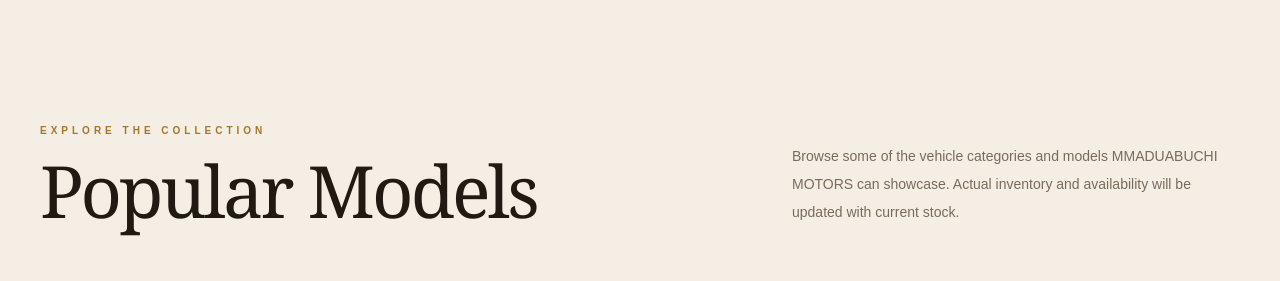
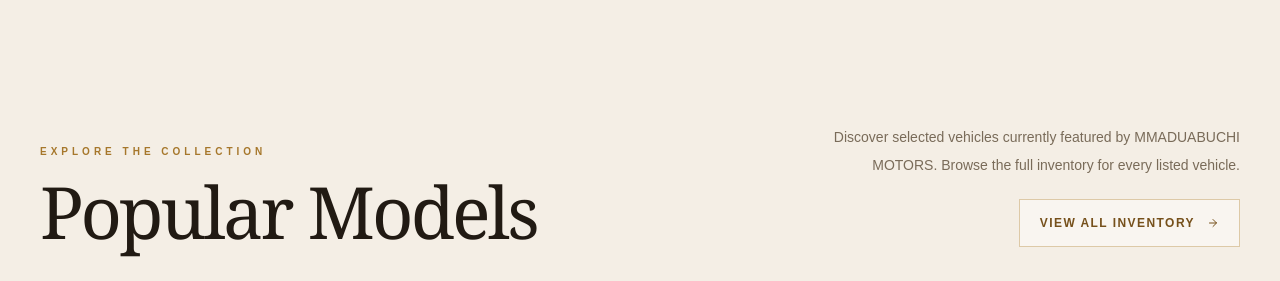
Before and after one commit to Semicrypt/mmaduabuchi-motors, a Next.js app: page / in a window 1280 px wide. Shown: the part 1440-1721 px from the top of the page. Built offline with nearby package versions, Linux system fonts and the light colour scheme; no server answers; the database is empty.

Commit message:
Limit homepage to featured vehicles

```diff
--- a/src/app/page.tsx
+++ b/src/app/page.tsx
@@ -265,6 +265,15 @@ export default function Home() {
       mounted = false;
     };
   }, []);
+
+  const featuredVehicles = vehicles.filter(
+    (vehicle) => vehicle.featured
+  );
+
+  const homepageVehicles =
+    featuredVehicles.length > 0
+      ? featuredVehicles.slice(0, 6)
+      : vehicles.slice(0, 6);
 
   return (
     <main className="w-full overflow-x-hidden bg-[#F6F0E6] text-[#211A13]">
@@ -713,11 +722,20 @@ export default function Home() {
               </h2>
             </div>
 
-            <p className="max-w-md text-sm leading-7 text-[#796B59]">
-              Browse some of the vehicle categories and models MMADUABUCHI
-              MOTORS can showcase. Actual inventory and availability will be
-              updated with current stock.
-            </p>
+            <div className="flex max-w-md flex-col items-start gap-5 lg:items-end">
+              <p className="text-sm leading-7 text-[#796B59] lg:text-right">
+                Discover selected vehicles currently featured by MMADUABUCHI
+                MOTORS. Browse the full inventory for every listed vehicle.
+              </p>
+
+              <a
+                href="/inventory"
+                className="inline-flex min-h-[48px] items-center gap-3 border border-[#A8751F]/35 bg-white/40 px-5 text-xs font-bold uppercase tracking-[0.12em] text-[#76501B] transition hover:bg-[#211810] hover:text-white"
+              >
+                View All Inventory
+                <FiArrowRight />
+              </a>
+            </div>
           </div>
 
           <div className="grid gap-5 sm:grid-cols-2 lg:grid-cols-3">
@@ -736,7 +754,7 @@ export default function Home() {
                 </div>
               ))}
 
-            {!vehiclesLoading && vehicles.length === 0 && (
+            {!vehiclesLoading && homepageVehicles.length === 0 && (
               <div className="col-span-full border border-[#B88932]/20 bg-[#FAF8F3] px-6 py-16 text-center">
                 <p className="text-[10px] font-bold uppercase tracking-[0.3em] text-[#A6772B]">
                   Inventory
@@ -763,7 +781,7 @@ export default function Home() {
             )}
 
             {!vehiclesLoading &&
-              vehicles.map((vehicle, index) => {
+              homepageVehicles.map((vehicle, index) => {
                 const message = `Hello MMADUABUCHI MOTORS, I'm interested in the ${
                   vehicle.year ? `${vehicle.year} ` : ""
                 }${vehicle.brand} ${
@@ -945,6 +963,19 @@ export default function Home() {
                 );
               })}
           </div>
+
+          {!vehiclesLoading &&
+            vehicles.length > homepageVehicles.length && (
+              <div className="mt-10 text-center">
+                <a
+                  href="/inventory"
+                  className="inline-flex min-h-[52px] items-center justify-center gap-3 bg-[#211810] px-7 text-xs font-bold uppercase tracking-[0.12em] text-white transition hover:bg-[#B88932]"
+                >
+                  Browse Full Inventory
+                  <FiArrowRight />
+                </a>
+              </div>
+            )}
         </div>
       </section>
 
```
